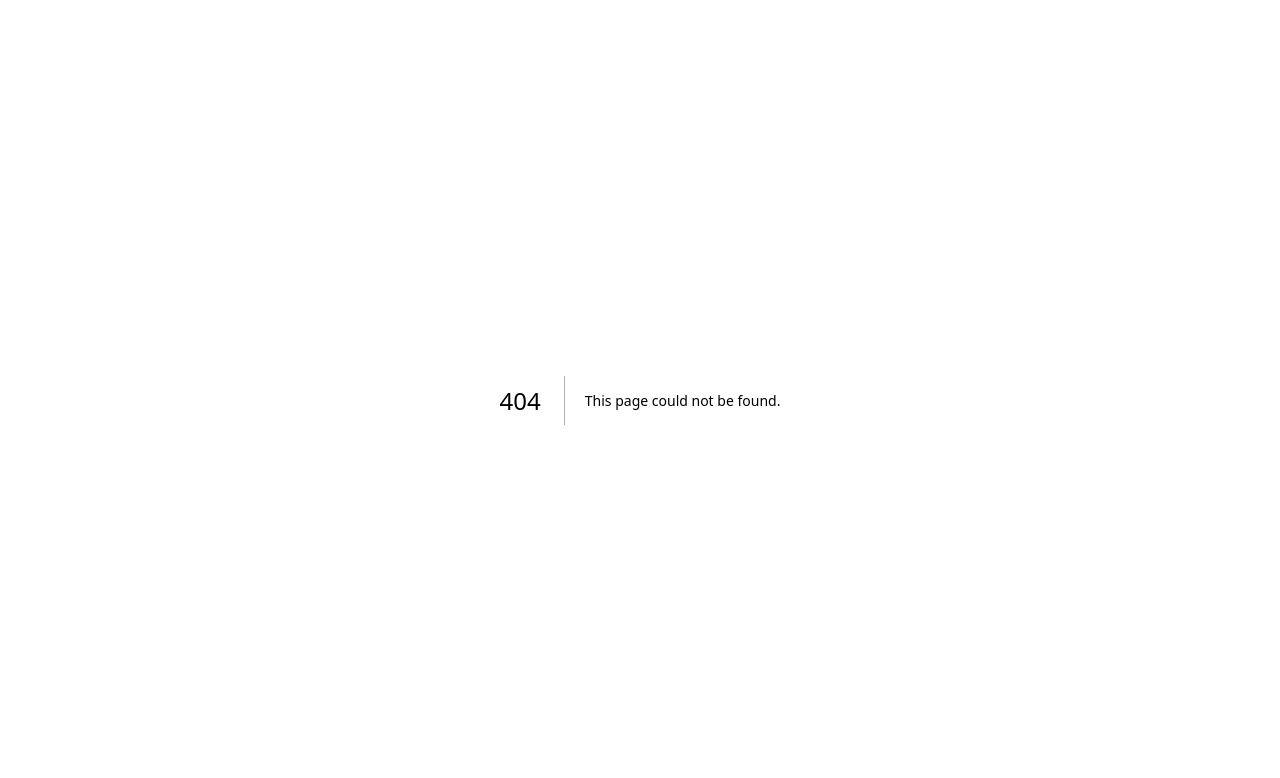
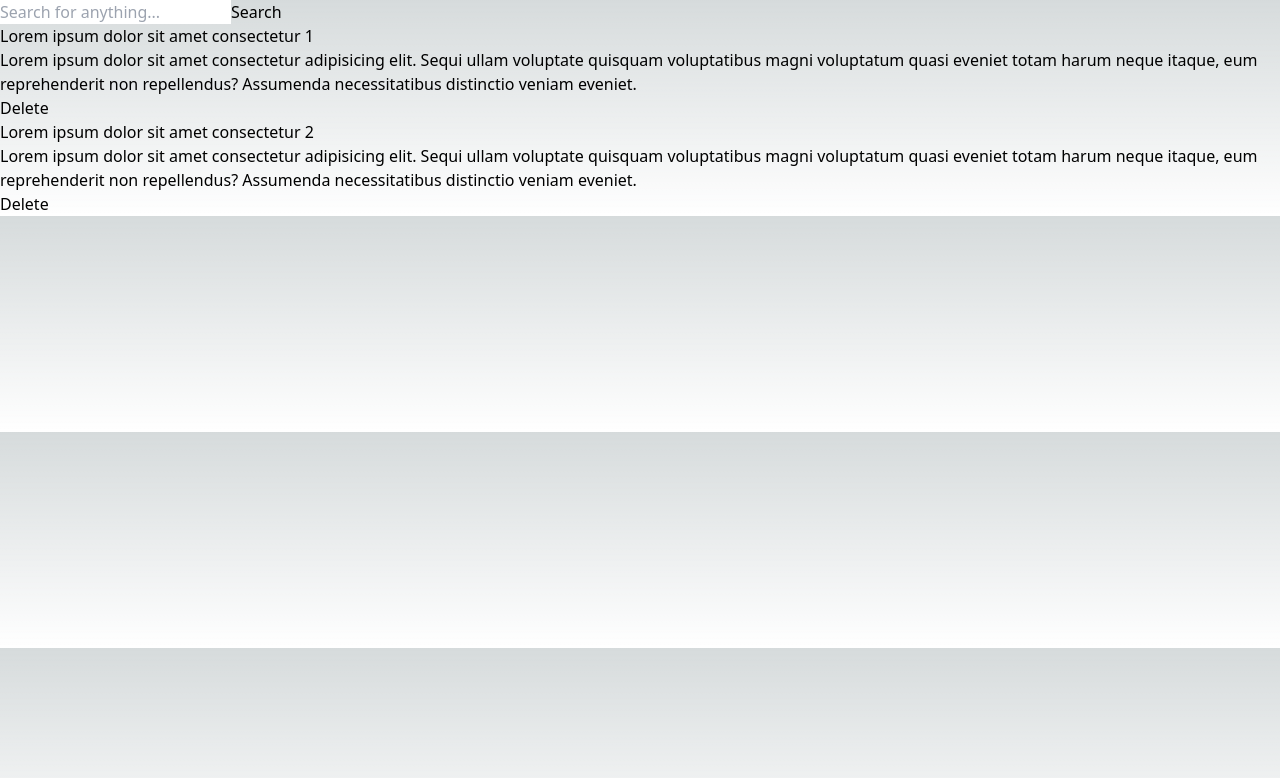
Before and after one commit to chrubrar/next-typescript-app1, a Next.js app: page /3-event-example in a window 1280 px wide. Before the commit this address had no page. Shown: the top 778 px of the page. Built offline with nearby package versions, Linux system fonts and the light colour scheme.

Commit message:
added event example

```diff
--- /dev/null
+++ b/src/app/3-event-example/page.tsx
@@ -0,0 +1,59 @@
+"use client"
+import React from "react"
+
+
+const EventExample = () =>{
+
+    const handleChange = (e: React.ChangeEvent<HTMLInputElement>) => {
+        console.log(`${e.target.value} was logged by the handle change event`)
+
+    }
+
+    const handleClick = (e: React.MouseEvent<HTMLButtonElement>) =>{
+        e.preventDefault();
+        console.log("searched")
+
+    }
+
+    const handleDelete = (e: React.MouseEvent<HTMLButtonElement>, id:number) => {
+        e.preventDefault();
+        console.log(`Post ${id} has been deleted`)
+
+    }
+
+    return (
+        <div className="eventExample">
+          <form>
+            <input
+              type="text"
+              placeholder="Search for anything..."
+              onChange={handleChange}
+            />
+            <button onClick={handleClick}>Search</button>
+          </form>
+          <form className="post">
+            <h1>Lorem ipsum dolor sit amet consectetur 1</h1>
+            <p>
+              Lorem ipsum dolor sit amet consectetur adipisicing elit. Sequi ullam
+              voluptate quisquam voluptatibus magni voluptatum quasi eveniet totam
+              harum neque itaque, eum reprehenderit non repellendus? Assumenda
+              necessitatibus distinctio veniam eveniet.
+            </p>
+            <button onClick={(e) => handleDelete(e, 1)}>Delete</button>
+          </form>
+          <form className="post">
+            <h1>Lorem ipsum dolor sit amet consectetur 2</h1>
+            <p>
+              Lorem ipsum dolor sit amet consectetur adipisicing elit. Sequi ullam
+              voluptate quisquam voluptatibus magni voluptatum quasi eveniet totam
+              harum neque itaque, eum reprehenderit non repellendus? Assumenda
+              necessitatibus distinctio veniam eveniet.
+            </p>
+            <button onClick={(e) => handleDelete(e, 2)}>Delete</button>
+          </form>
+        </div>
+      );
+};
+
+
+export default EventExample;
```
